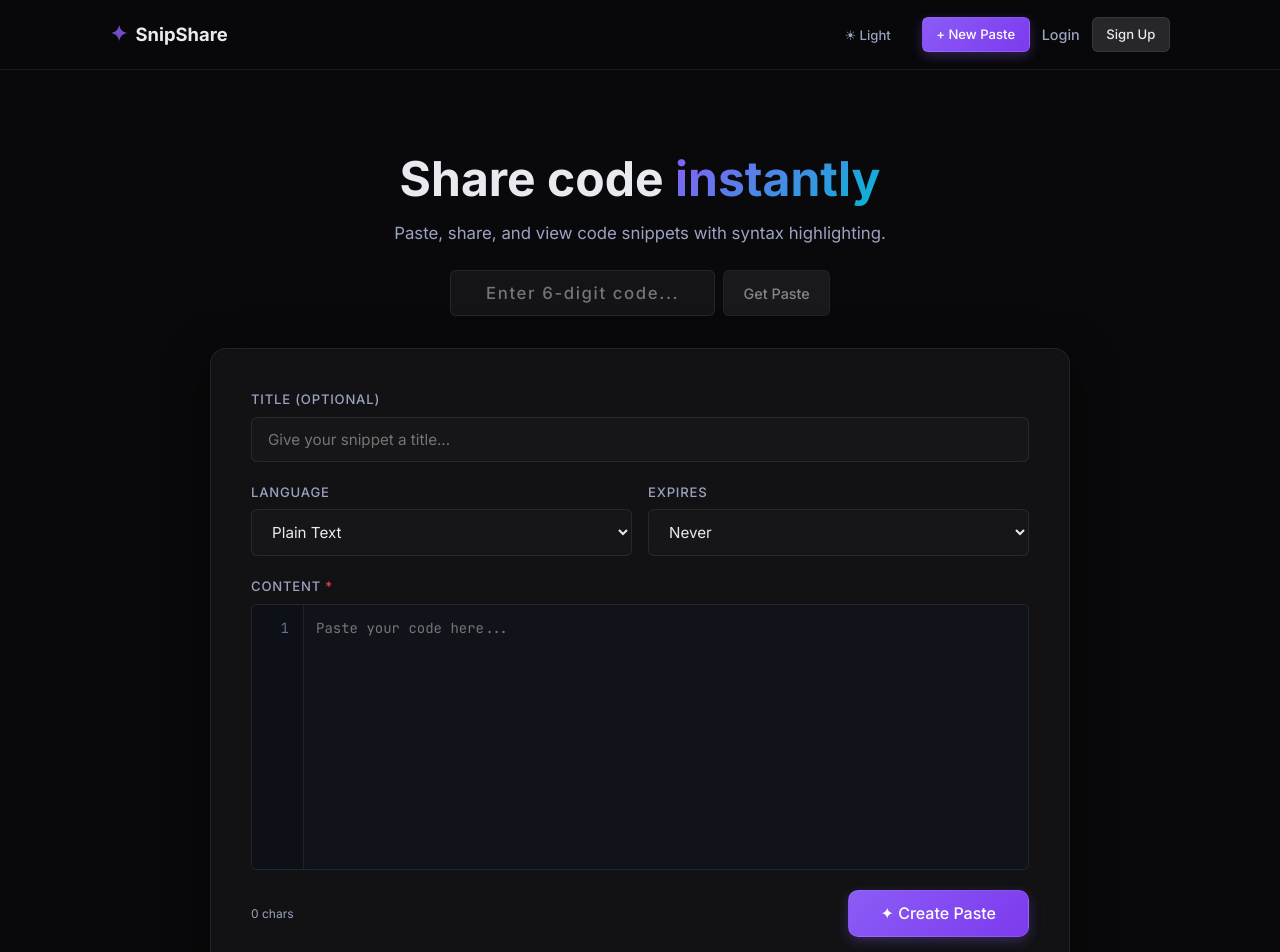
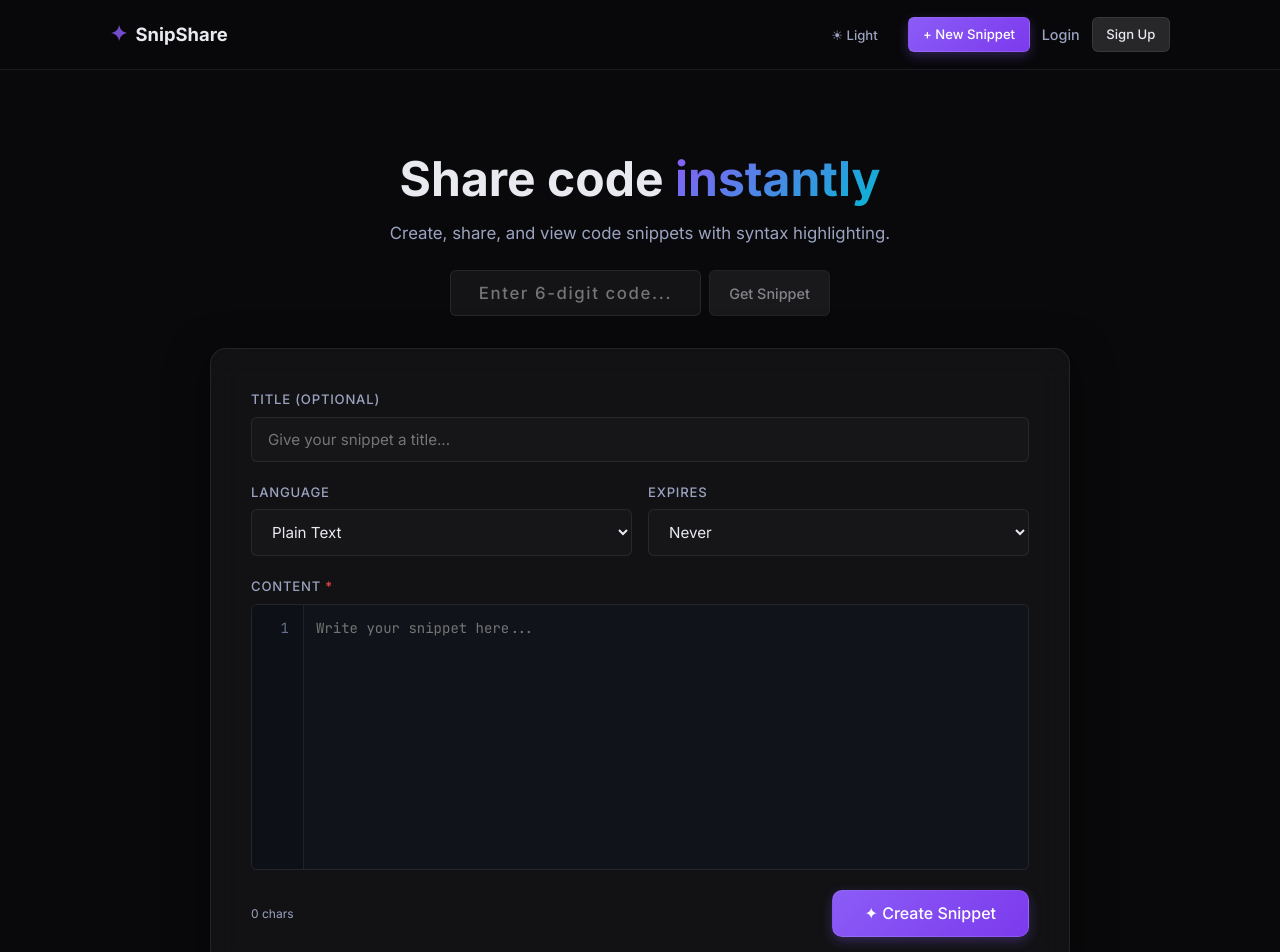
Before and after one commit to makvana-vaibhav/snipshare, a React (Vite) app in the folder client/: page / in a window 1280 px wide. Shown: the top 952 px of the page. Built offline with nearby package versions, Linux system fonts and the light colour scheme.

Commit message:
fix(ui): improve light-theme editor visibility and rename paste to snippet

```diff
--- a/client/src/components/CodeBlock.jsx
+++ b/client/src/components/CodeBlock.jsx
@@ -23,9 +23,6 @@ import 'prismjs/components/prism-yaml';
 import 'prismjs/components/prism-sql';
 import 'prismjs/components/prism-bash';
 import 'prismjs/components/prism-markdown';
-
-// Prism dark theme
-import 'prismjs/themes/prism-tomorrow.css';
 
 const LANG_MAP = {
     plaintext: 'none',
--- a/client/src/components/CodeEditor.css
+++ b/client/src/components/CodeEditor.css
@@ -49,10 +49,17 @@
     font-size: 14px !important;
     line-height: 1.65 !important;
     tab-size: 2;
+    white-space: pre !important;
 }
 
 .editor-input .npm__react-simple-code-editor__textarea {
     caret-color: var(--code-text) !important;
+    -webkit-text-fill-color: transparent !important;
+}
+
+[data-theme='light'] .editor-input .npm__react-simple-code-editor__pre,
+[data-theme='light'] .editor-input .npm__react-simple-code-editor__textarea {
+    color: #111827 !important;
 }
 
 .editor-input .token.comment,
--- a/client/src/components/CodeEditor.jsx
+++ b/client/src/components/CodeEditor.jsx
@@ -110,7 +110,7 @@ export default function CodeEditor({ value, onChange, language = 'plaintext', re
                     onValueChange={handleInput}
                     highlight={highlight}
                     padding={12}
-                    placeholder="Paste your code here..."
+                    placeholder="Write your snippet here..."
                     textareaId="content"
                     className="editor-input"
                     style={{
--- a/client/src/components/Navbar.jsx
+++ b/client/src/components/Navbar.jsx
@@ -39,7 +39,7 @@ export default function Navbar() {
                         {theme === 'dark' ? '☀ Light' : '🌙 Dark'}
                     </button>
                     <Link to="/" className="nav-link btn btn-primary btn-sm hide-sm">
-                        + New Paste
+                        + New Snippet
                     </Link>
                     {user ? (
                         <>
--- a/client/src/pages/DashboardPage.jsx
+++ b/client/src/pages/DashboardPage.jsx
@@ -66,7 +66,7 @@ export default function DashboardPage() {
                         <p className="text-muted text-sm">Welcome, <strong>{user?.username}</strong></p>
                     </div>
                     <div className="dash-header-actions">
-                        <Link to="/" className="btn btn-primary">+ New Paste</Link>
+                        <Link to="/" className="btn btn-primary">+ New Snippet</Link>
                         <button onClick={handleLogout} className="btn btn-secondary">Logout</button>
                     </div>
                 </div>
@@ -75,7 +75,7 @@ export default function DashboardPage() {
                 <div className="stats-grid">
                     <div className="stat-card">
                         <div className="stat-value">{pastes.length}</div>
-                        <div className="stat-label">Total Pastes</div>
+                        <div className="stat-label">Total Snippets</div>
                     </div>
                     <div className="stat-card">
                         <div className="stat-value">{totalViews}</div>
@@ -91,14 +91,14 @@ export default function DashboardPage() {
                     <div className="spinner" />
                 ) : pastes.length === 0 ? (
                     <div className="empty-state card">
-                        <h3>No pastes yet</h3>
-                        <p>Create your first paste to get started.</p>
-                        <Link to="/" className="btn btn-primary mt-2">Create Paste</Link>
+                        <h3>No snippets yet</h3>
+                        <p>Create your first snippet to get started.</p>
+                        <Link to="/" className="btn btn-primary mt-2">Create Snippet</Link>
                     </div>
                 ) : (
                     <>
                         <p className="text-muted text-sm" style={{ marginBottom: '0.75rem' }}>
-                            {pastes.length} paste{pastes.length !== 1 ? 's' : ''}
+                            {pastes.length} snippet{pastes.length !== 1 ? 's' : ''}
                         </p>
                         <div className="paste-list">
                             {pastes.map((p) => (
--- a/client/src/pages/EditPastePage.jsx
+++ b/client/src/pages/EditPastePage.jsx
@@ -50,7 +50,7 @@ export default function EditPastePage() {
                 const paste = res.data;
 
                 if (!user || !paste.userId || paste.userId !== (user._id || user.id)) {
-                    toast.error('Not authorized to edit this paste');
+                    toast.error('Not authorized to edit this snippet');
                     navigate(`/paste/${id}`);
                     return;
                 }
@@ -61,7 +61,7 @@ export default function EditPastePage() {
                     language: paste.language || 'plaintext',
                 });
             } catch (err) {
-                toast.error(err.response?.data?.message || 'Failed to load paste');
+                toast.error(err.response?.data?.message || 'Failed to load snippet');
                 navigate('/dashboard');
             } finally {
                 setLoading(false);
@@ -93,10 +93,10 @@ export default function EditPastePage() {
                 content: form.content,
                 language: form.language,
             });
-            toast.success('Paste updated');
+            toast.success('Snippet updated');
             navigate(`/paste/${id}`);
         } catch (err) {
-            toast.error(err.response?.data?.message || 'Failed to update paste');
+            toast.error(err.response?.data?.message || 'Failed to update snippet');
         } finally {
             setSaving(false);
         }
@@ -108,7 +108,7 @@ export default function EditPastePage() {
         <div className="page fade-in">
             <div className="container">
                 <div className="card edit-card">
-                    <h1 className="edit-title">Edit Paste</h1>
+                    <h1 className="edit-title">Edit Snippet</h1>
                     <form onSubmit={handleSubmit}>
                         <div className="form-group">
                             <label htmlFor="title">Title (optional)</label>
--- a/client/src/pages/HomePage.jsx
+++ b/client/src/pages/HomePage.jsx
@@ -97,10 +97,10 @@ export default function HomePage() {
         setLoading(true);
         try {
             const res = await api.post('/paste', form);
-            toast.success('Paste created!');
+            toast.success('Snippet created!');
             navigate(`/paste/${res.data.slug}`);
         } catch (err) {
-            toast.error(err.response?.data?.message || 'Failed to create paste');
+            toast.error(err.response?.data?.message || 'Failed to create snippet');
         } finally {
             setLoading(false);
         }
@@ -124,7 +124,7 @@ export default function HomePage() {
             <div className="container">
                 <div className="home-hero">
                     <h1>Share code <span className="hero-accent">instantly</span></h1>
-                    <p className="hero-sub">Paste, share, and view code snippets with syntax highlighting.</p>
+                    <p className="hero-sub">Create, share, and view code snippets with syntax highlighting.</p>
 
                     <form onSubmit={handleJoin} className="join-form">
                         <input
@@ -135,7 +135,7 @@ export default function HomePage() {
                             maxLength={10}
                         />
                         <button type="submit" className="btn btn-secondary" disabled={!pasteCode.trim()}>
-                            Get Paste
+                            Get Snippet
                         </button>
                     </form>
                 </div>
@@ -188,7 +188,7 @@ export default function HomePage() {
                                 {form.content.length.toLocaleString()} chars
                             </span>
                             <button type="submit" className="btn btn-primary btn-lg" disabled={loading}>
-                                {loading ? 'Creating…' : '✦ Create Paste'}
+                                {loading ? 'Creating…' : '✦ Create Snippet'}
                             </button>
                         </div>
                     </form>
--- a/client/src/pages/PasteViewPage.jsx
+++ b/client/src/pages/PasteViewPage.jsx
@@ -53,11 +53,11 @@ export default function PasteViewPage() {
                 setPasswordRequired(true);
                 setError('This paste is password protected.');
             } else if (status === 410) {
-                setError('This paste has expired.');
+                setError('This snippet has expired.');
             } else if (status === 404) {
-                setError('Paste not found.');
+                setError('Snippet not found.');
             } else {
-                setError('Failed to load paste.');
+                setError('Failed to load snippet.');
             }
         } finally {
             setLoading(false);
@@ -88,7 +88,7 @@ export default function PasteViewPage() {
         setDeleting(true);
         try {
             await api.delete(`/paste/${id}`);
-            toast.success('Paste deleted');
+            toast.success('Snippet deleted');
             navigate('/dashboard');
         } catch (err) {
             toast.error(err.response?.data?.message || 'Failed to delete');
@@ -134,8 +134,8 @@ export default function PasteViewPage() {
                     <div className="error-state card text-center">
                         <div className="error-icon">⚠</div>
                         <h2>{error}</h2>
-                        <p className="text-muted mt-1">The paste might have expired or never existed.</p>
-                        <Link to="/" className="btn btn-primary mt-2">Create New Paste</Link>
+                        <p className="text-muted mt-1">The snippet might have expired or never existed.</p>
+                        <Link to="/" className="btn btn-primary mt-2">Create New Snippet</Link>
                     </div>
                 </div>
             </div>
@@ -210,9 +210,9 @@ export default function PasteViewPage() {
 
                 {/* Footer */}
                 <div className="paste-footer">
-                    <Link to="/" className="btn btn-secondary btn-sm">+ New Paste</Link>
+                    <Link to="/" className="btn btn-secondary btn-sm">+ New Snippet</Link>
                     <div className="share-url flex gap-1 items-center">
-                        <span className="text-muted text-sm">Share Code:</span>
+                        <span className="text-muted text-sm">Snippet Code:</span>
                         <span className="text-muted text-sm font-mono" style={{ color: 'var(--text)', fontSize: '1.05rem', letterSpacing: '0.1rem' }}>{paste.slug}</span>
                     </div>
                 </div>
```
